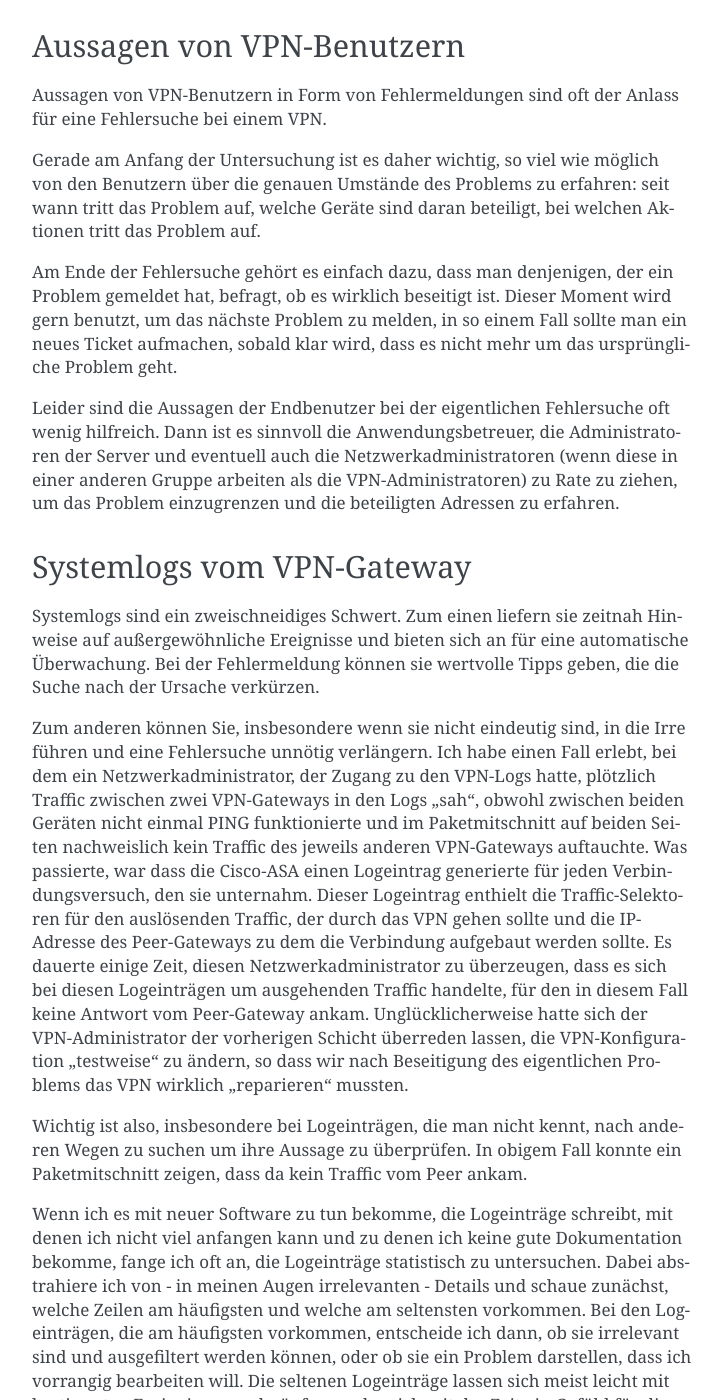
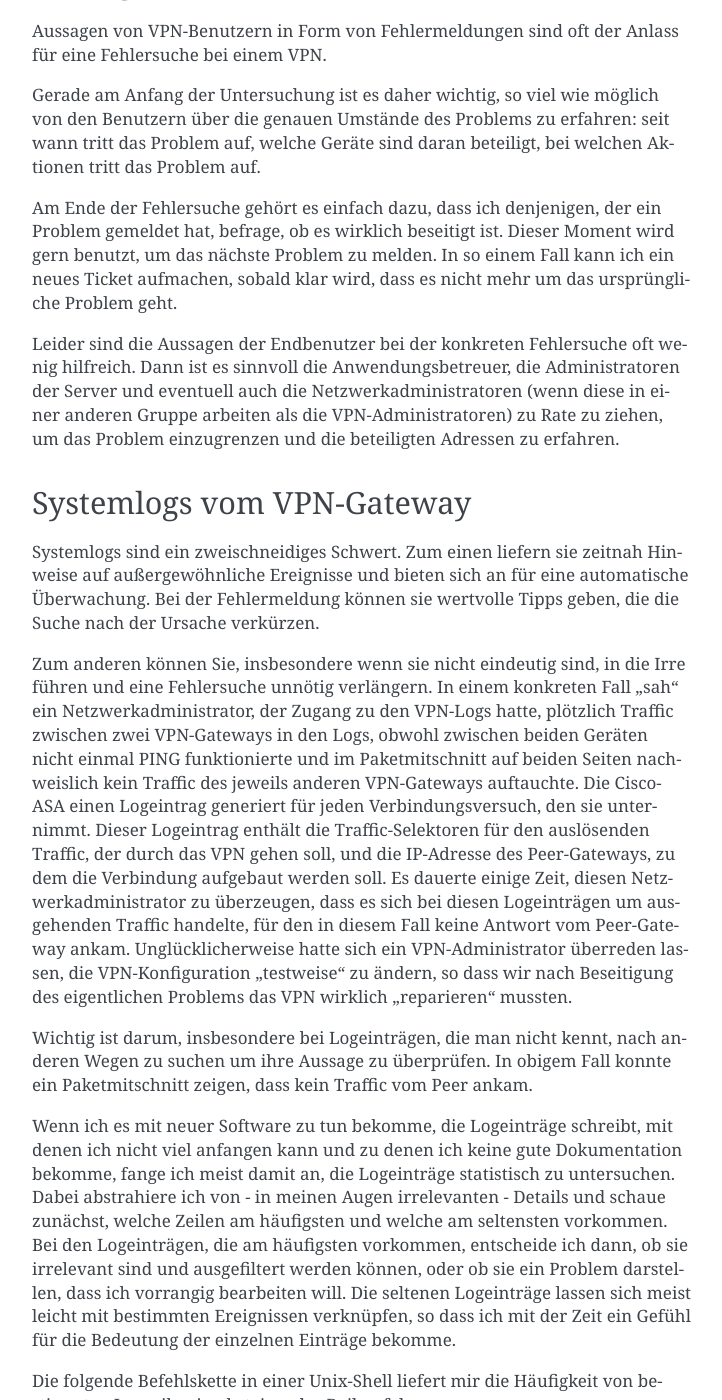
Before and after one commit to matwei-books/Fehlersuche-bei-IPsec-VPN-mit-IKEv2, a Sphinx documentation site: the page built from source/vorgehen/antworten.rst, in a window 1280 px wide and 1400 px high, scrolled down 605 px. Shown: the whole window, without its empty margins (388-1110 px from the left). Built offline with Sphinx 7.4.7, drawn with Linux system fonts in a browser that asks for light colours; cross-references to code outside the pages are shown as plain code; some of the changed text lies outside the part shown.

Commit message:
Text überarbeitet

```diff
--- a/source/vorgehen/antworten.rst
+++ b/source/vorgehen/antworten.rst
@@ -37,18 +34,21 @@ möglich von den Benutzern über die genauen Umstände des Problems zu
 erfahren: seit wann tritt das Problem auf, welche Geräte sind daran
 beteiligt, bei welchen Aktionen tritt das Problem auf.
 
-Am Ende der Fehlersuche gehört es einfach dazu, dass man denjenigen, der
-ein Problem gemeldet hat, befragt, ob es wirklich beseitigt ist. Dieser
-Moment wird gern benutzt, um das nächste Problem zu melden, in so einem
-Fall sollte man ein neues Ticket aufmachen, sobald klar wird, dass es
-nicht mehr um das ursprüngliche Problem geht.
+Am Ende der Fehlersuche gehört es einfach dazu,
+dass ich denjenigen, der ein Problem gemeldet hat,
+befrage, ob es wirklich beseitigt ist.
+Dieser Moment wird gern benutzt, um das nächste Problem zu melden.
+In so einem Fall kann ich ein neues Ticket aufmachen,
+sobald klar wird, dass es nicht mehr um das ursprüngliche Problem geht.
 
-Leider sind die Aussagen der Endbenutzer bei der eigentlichen
-Fehlersuche oft wenig hilfreich. Dann ist es sinnvoll die
-Anwendungsbetreuer, die Administratoren der Server und eventuell auch
-die Netzwerkadministratoren (wenn diese in einer anderen Gruppe arbeiten
-als die VPN-Administratoren) zu Rate zu ziehen, um das Problem
-einzugrenzen und die beteiligten Adressen zu erfahren.
+Leider sind die Aussagen der Endbenutzer
+bei der konkreten Fehlersuche oft wenig hilfreich.
+Dann ist es sinnvoll die Anwendungsbetreuer,
+die Administratoren der Server
+und eventuell auch die Netzwerkadministratoren
+(wenn diese in einer anderen Gruppe arbeiten als die VPN-Administratoren)
+zu Rate zu ziehen,
+um das Problem einzugrenzen und die beteiligten Adressen zu erfahren.
 
 Systemlogs vom VPN-Gateway
 --------------------------
@@ -59,39 +59,48 @@ eine automatische Überwachung. Bei der Fehlermeldung können sie
 wertvolle Tipps geben, die die Suche nach der Ursache verkürzen.
 
 Zum anderen können Sie, insbesondere wenn sie nicht eindeutig sind, in
-die Irre führen und eine Fehlersuche unnötig verlängern. Ich habe einen
-Fall erlebt, bei dem ein Netzwerkadministrator, der Zugang zu den
-VPN-Logs hatte, plötzlich Traffic zwischen zwei VPN-Gateways in den Logs
-"sah", obwohl zwischen beiden Geräten nicht einmal PING funktionierte
-und im Paketmitschnitt auf beiden Seiten nachweislich kein Traffic des
-jeweils anderen VPN-Gateways auftauchte. Was passierte, war dass die
-Cisco-ASA einen Logeintrag generierte für jeden Verbindungsversuch, den
-sie unternahm. Dieser Logeintrag enthielt die Traffic-Selektoren für den
-auslösenden Traffic, der durch das VPN gehen sollte und die IP-Adresse
-des Peer-Gateways zu dem die Verbindung aufgebaut werden sollte. Es
-dauerte einige Zeit, diesen Netzwerkadministrator zu überzeugen, dass es
-sich bei diesen Logeinträgen um ausgehenden Traffic handelte, für den in
-diesem Fall keine Antwort vom Peer-Gateway ankam. Unglücklicherweise
-hatte sich der VPN-Administrator der vorherigen Schicht überreden
-lassen, die VPN-Konfiguration "testweise" zu ändern, so dass wir nach
-Beseitigung des eigentlichen Problems das VPN wirklich "reparieren"
-mussten.
+die Irre führen und eine Fehlersuche unnötig verlängern.
+In einem konkreten Fall "sah" ein Netzwerkadministrator,
+der Zugang zu den VPN-Logs hatte,
+plötzlich Traffic zwischen zwei VPN-Gateways in den Logs,
+obwohl zwischen beiden Geräten nicht einmal PING funktionierte
+und im Paketmitschnitt auf beiden Seiten nachweislich
+kein Traffic des jeweils anderen VPN-Gateways auftauchte.
+Die Cisco-ASA einen Logeintrag generiert für jeden Verbindungsversuch,
+den sie unternimmt.
+Dieser Logeintrag enthält die Traffic-Selektoren
+für den auslösenden Traffic, der durch das VPN gehen soll,
+und die IP-Adresse des Peer-Gateways,
+zu dem die Verbindung aufgebaut werden soll.
+Es dauerte einige Zeit, diesen Netzwerkadministrator zu überzeugen,
+dass es sich bei diesen Logeinträgen um ausgehenden Traffic handelte,
+für den in diesem Fall keine Antwort vom Peer-Gateway ankam.
+Unglücklicherweise hatte sich ein VPN-Administrator überreden lassen,
+die VPN-Konfiguration "testweise" zu ändern,
+so dass wir nach Beseitigung des eigentlichen Problems
+das VPN wirklich "reparieren" mussten.
 
-Wichtig ist also, insbesondere bei Logeinträgen, die man nicht kennt,
-nach anderen Wegen zu suchen um ihre Aussage zu überprüfen. In obigem
-Fall konnte ein Paketmitschnitt zeigen, dass da kein Traffic vom Peer
-ankam.
+Wichtig ist darum, insbesondere bei Logeinträgen, die man nicht kennt,
+nach anderen Wegen zu suchen um ihre Aussage zu überprüfen.
+In obigem Fall konnte ein Paketmitschnitt zeigen,
+dass kein Traffic vom Peer ankam.
 
-Wenn ich es mit neuer Software zu tun bekomme, die Logeinträge schreibt,
-mit denen ich nicht viel anfangen kann und zu denen ich keine gute
-Dokumentation bekomme, fange ich oft an, die Logeinträge statistisch zu
-untersuchen. Dabei abstrahiere ich von - in meinen Augen irrelevanten -
-Details und schaue zunächst, welche Zeilen am häufigsten und welche am
-seltensten vorkommen. Bei den Logeinträgen, die am häufigsten vorkommen,
-entscheide ich dann, ob sie irrelevant sind und ausgefiltert werden
-können, oder ob sie ein Problem darstellen, dass ich vorrangig
-bearbeiten will. Die seltenen Logeinträge lassen sich meist leicht mit
-bestimmten Ereignissen verknüpfen, so dass ich mit der Zeit ein Gefühl
+Wenn ich es mit neuer Software zu tun bekomme,
+die Logeinträge schreibt,
+mit denen ich nicht viel anfangen kann
+und zu denen ich keine gute Dokumentation bekomme,
+fange ich meist damit an,
+die Logeinträge statistisch zu untersuchen.
+Dabei abstrahiere ich von - in meinen Augen irrelevanten - Details
+und schaue zunächst,
+welche Zeilen am häufigsten und welche am seltensten vorkommen.
+Bei den Logeinträgen, die am häufigsten vorkommen,
+entscheide ich dann,
+ob sie irrelevant sind und ausgefiltert werden können,
+oder ob sie ein Problem darstellen, dass ich vorrangig bearbeiten will.
+Die seltenen Logeinträge
+lassen sich meist leicht mit bestimmten Ereignissen verknüpfen,
+so dass ich mit der Zeit ein Gefühl
 für die Bedeutung der einzelnen Einträge bekomme.
 
 Die folgende Befehlskette in einer Unix-Shell liefert mir die Häufigkeit
@@ -122,53 +131,50 @@ Dabei passiert folgendes:
   Mit diesem Befehl bekomme ich die abschließende Ausgabe seitenweise
   ausgegeben und kann bequem darin navigieren.
 
-Damit kann ich bereits einen ersten Überblick bekommen. Bei komplexeren
+Damit bekomme ich bereits einen ersten Überblick.
+Bei komplexeren
 Logzeilen, die Elemente enthalten, welche ich ignorieren will, greife
 ich meist zu einem Perl-Skript, dass die irrelevanten Details maskiert.
+So ich mit der Zeit ein Gefühl dafür,
+welche Logzeilen wichtig sind und was sie bedeuten.
 
-Damit bekomme ich mit der Zeit ein Gefühl dafür, welche Logzeilen
-wichtig sind und was sie bedeuten.
-
-Manchmal reicht aber schon ein Blick auf die reine Anzahl von Logzeilen,
+Manchmal reicht aber schon ein Blick auf die Anzahl von Logzeilen,
 um zu erkennen, dass etwas nicht in Ordnung ist. In einem konkreten Fall
 war ein VPN in Abstimmung mit dem VPN-Administrator des Peers von IKEv1
-auf IKEv2 umgestellt worden. Die beteiligten Administratoren hatten zu
-der Zeit keinen zeitnahen Zugriff auf die eigenen Logs (es gab eine
-Verzögerung von teilweise mehreren Stunden, bis die Logs verfügbar
-wurden) und hatten nur den Aufbau der Tunnel getestet und ob Daten
-übertragen wurden. Nach etwa einer Woche kam eine Fehlermeldung vom
+auf IKEv2 umgestellt worden.
+Die beteiligten Administratoren hatten zu der Zeit
+keinen zeitnahen Zugriff auf die eigenen Logs
+und nur den Aufbau der Tunnel getestet und ob Daten übertragen wurden.
+Nach etwa einer Woche kam eine Fehlermeldung vom
 Peer, dass das VPN seit der Umstellung nicht richtig funktionieren
 würde. Zu dem Zeitpunkt standen sowohl Logs vor der Umstellung als auch
 vom Zeitraum danach zur Verfügung. Während vor der Umstellung etwa 100
 Logzeilen pro Tag für das betreffende VPN generiert worden, waren es
-nach der Umstellung etwa 10000, also ungefähr einhundertmal so viele. Im
-Monitoring war das nicht aufgefallen, vermutlich, weil das VPN-Gateway
-sowieso täglich mehrere Gigabyte Logeinträge generierte. Einige Zeit
-später bekamen wir zeitnahen Zugriff auf die VPN-Logs.
+nach der Umstellung etwa 10000
+Einige Zeit später bekamen wir zeitnahen Zugriff auf die VPN-Logs.
 
 Paketmitschnitte
 ----------------
 
 In diesem Abschnitt geht es nicht um die konkrete Durchführung von
-Paketmitschnitten, für diese verweise ich auf den Abschnitt
-:ref:`grundlagen/paketmitschnitt:Paketmitschnitt` bei den Grundlagen.
+Paketmitschnitten, darauf gehe ich im Abschnitt
+:ref:`grundlagen/paketmitschnitt:Paketmitschnitt` bei den Grundlagen ein.
 
-Ich verwende Paketmitschnitte bei der Fehlersuche sehr häufig, und zwar
+Bei der Fehlersuche verwende ich Paketmitschnitte sehr häufig, und zwar
 
 * wenn Logs nicht eindeutig sind,
 * wenn Tests nicht eindeutig sind oder nicht funktionieren,
-* zur Überprüfung von Vermutungen die ich anderweitig bekommen habe und
-  denen ich nicht ganz traue.
+* zur Überprüfung von Vermutungen denen ich nicht ganz traue.
 
 Ein Paketmitschnitt kann schneller einen Überblick über den groben
 Ablauf einer IKE-Konversation geben als die Debug-Informationen,
-insbesondere wenn man sich bei letzteren erst durch viele irrelevante
+insbesondere wenn ich mich bei letzteren erst durch viele irrelevante
 Details kämpfen muss.
 
 Auch kann ich komplexe Probleme, wie zum Beispiel eine reduzierte MTU
 mit einem geeigneten Paketmitschnitt nachweisen falls der Peer diese
 Information nicht von sich aus bereitstellt. Der Paketmitschnitt zeigt
-mir dann auch, ob meine Abhilfe wirksam ist.
+mir hinterher auch, ob meine Abhilfe wirksam ist.
 
 Was mir der Paketmitschnitt nicht anzeigt ist der Inhalt der
 verschlüsselten IKE-Nachrichten. Vermute ich hierbei Probleme, muss ich
@@ -200,10 +206,12 @@ der Seite des Responders zu debuggen.
 
 Dabei habe ich das Problem, das in den Debugmeldungen sehr viel Text zu
 finden ist, der es nicht einfacher macht, die relevanten Informationen
-zu finden. Die richtigen Einstellungen sind nicht leicht zu finden, ich
-kann sie in diesem Buch auch nicht geben, da diese von Software zu
-Software und bei diesen von Version zu Version variieren. Wenn ein
-Testlab zur Verfügung steht, kann ich eine Situation nachstellen und in
+zu finden.
+Die richtigen Einstellungen sind nicht leicht zu finden.
+Ich kann sie in diesem Buch auch nicht geben,
+da sie von Software zu Software und auch von Version zu Version variieren.
+Wenn ein Testlab zur Verfügung steht, kann man eine Situation nachstellen
+und in
 Ruhe ausprobieren, welche Debugeinstellungen genügend Informationen und
 möglichst wenig Beifang liefern.
 
```
Also changed, not shown: other parts of source/vorgehen/antworten.rst (+16 -18 lines).
